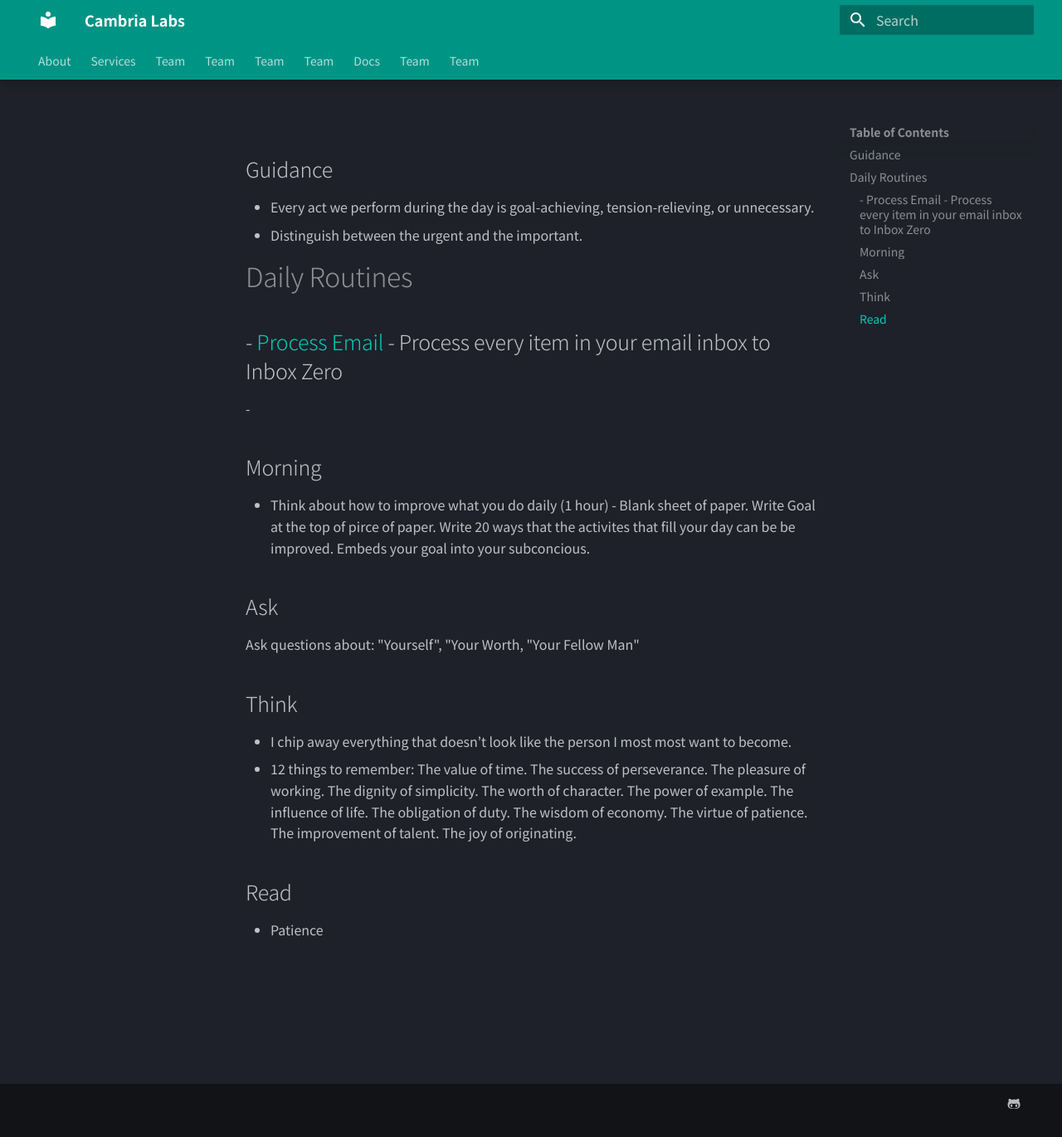
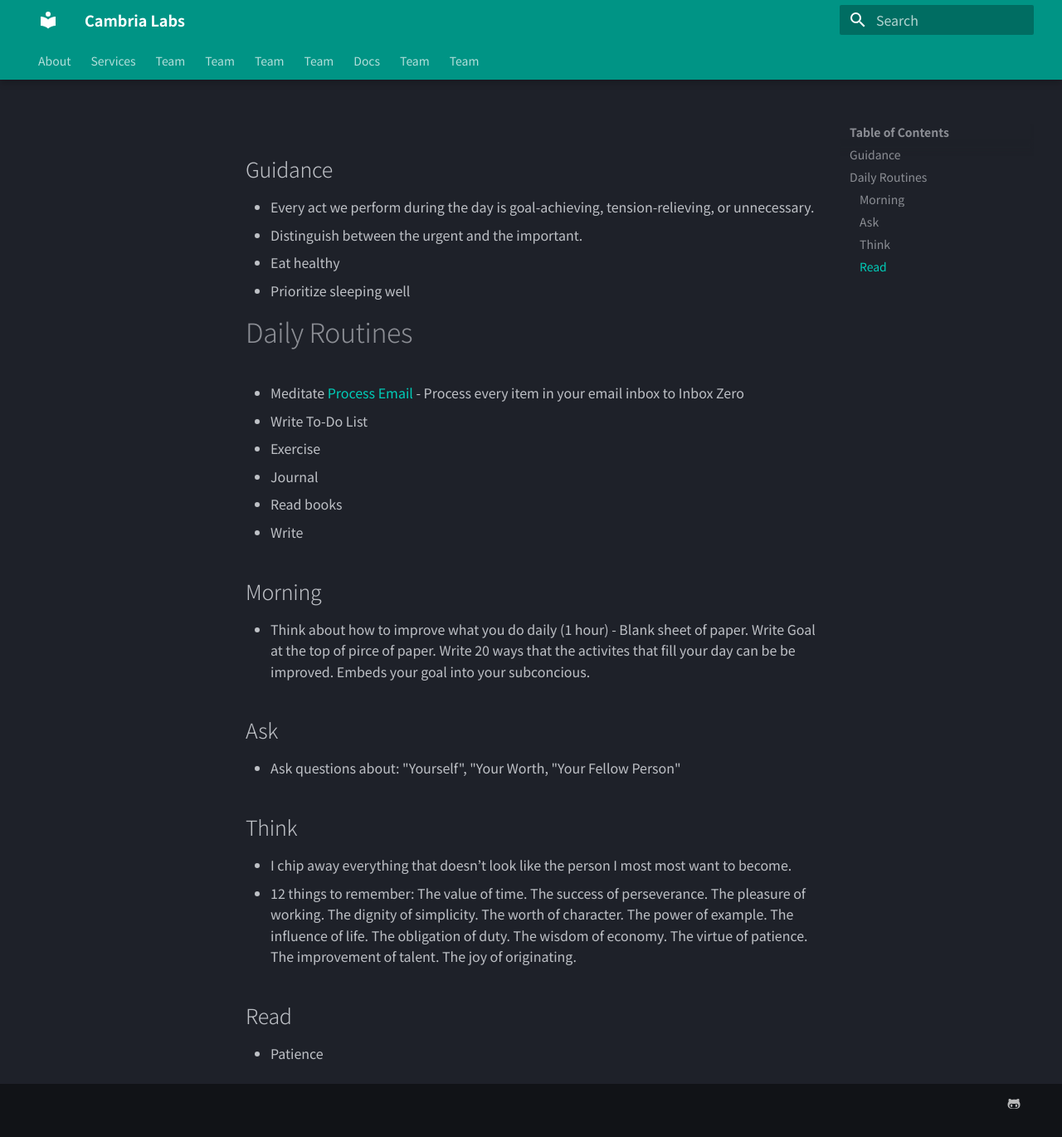
Before and after one commit to jro-cambria/site_www.cambria-labs.com, an MkDocs documentation site: the page built from docs/operations/routines/daily.md, in a window 1280 px wide and 1370 px high. Shown: the whole window at 83% size. Built offline with MkDocs 1.6.1 and Material for MkDocs 9.7.7, drawn with Linux system fonts in a browser that asks for light colours.

```diff
--- a/docs/operations/routines/daily.md
+++ b/docs/operations/routines/daily.md
@@ -6,17 +6,23 @@ tags: [routines]
 ## Guidance
 -   Every act we perform during the day is goal-achieving, tension-relieving, or unnecessary.
 - Distinguish between the urgent and the important.
+- Eat healthy
+- Prioritize sleeping well
 
 # Daily Routines
-- [Process Email](../processes/communications/process-email.md) - Process every item in your email inbox to Inbox Zero
--
--
+- Meditate
+[Process Email](../processes/communications/process-email.md) - Process every item in your email inbox to Inbox Zero
+- Write To-Do List
+- Exercise
+- Journal
+- Read books
+- Write
 
 ## Morning
 - Think about how to improve what you do daily (1 hour) - Blank sheet of paper. Write Goal at the top of pirce of paper. Write 20 ways that the activites that fill your day can be be improved. Embeds your goal into your subconcious.
 
 ## Ask
-Ask questions about: "Yourself", "Your Worth, "Your Fellow Man"
+- Ask questions about: "Yourself", "Your Worth, "Your Fellow Person"
 
 ## Think
 - I chip away everything that doesn’t look like the person I most most want to become.
```
Also changed, not shown: docs/kb/topics/git/git-notes.md (added, +7 -0 lines), docs/kb/topics/goals.md (added, +5 -0 lines), docs/kb/topics/habits.md (added, +139 -0 lines), docs/kb/topics/mindset/thoughts.md (added, +5 -0 lines), docs/kb/topics/success.md (added, +21 -0 lines), 5 other files.
